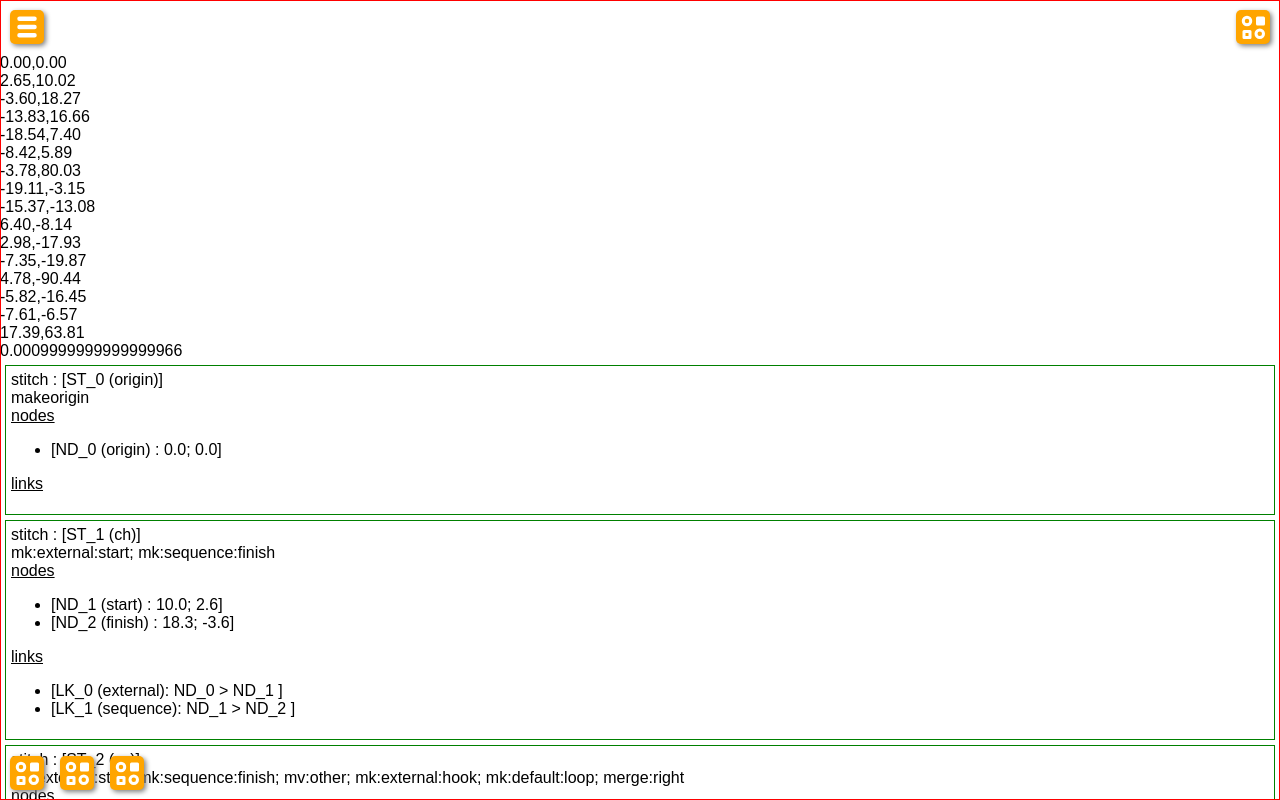
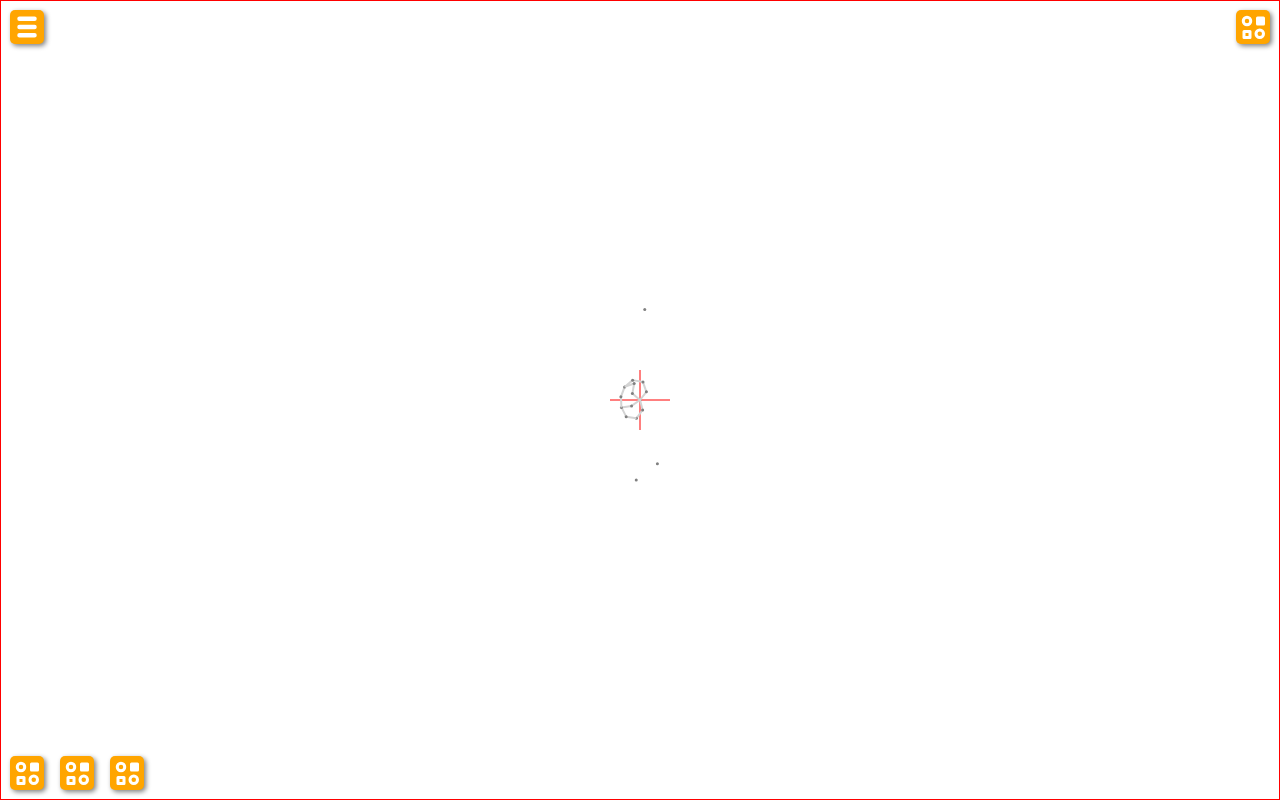
Before and after one commit to trekski/doilify, a Vue app: page / in a window 1280 px wide. Shown: the top 800 px of the page. Built offline with nearby package versions, Linux system fonts and the light colour scheme.

Commit message:
change stitch displaz to proper SVG elements - finally!

```diff
--- a/src/components/Doily.vue
+++ b/src/components/Doily.vue
@@ -1,23 +1,11 @@
 <template>
-  <div>
-    <br>
-    <br>
-    <br>
-    <div
-      v-for="(n, index) in all_nodes"
-      :key="index"
-    >
-    {{ n.getVector().getTxt(2)}}
-    </div>
-    <div>
-    {{ this.simulation.alpha() }}
-    </div>
+  <g>
     <Stitch
       v-for="(s, index) in stitches"
       :key="index"
       :stitch="s"
     />
-  </div>
+  </g>
 </template>
 
 <script>
--- a/src/components/MainGraph.vue
+++ b/src/components/MainGraph.vue
@@ -2,7 +2,6 @@
   <div
     id="graph_div"
   >
-    <Doily />
     <svg
       id="graph"
       ref="defaultFocus"
@@ -26,27 +25,12 @@
         :transform="`translate(${baseShiftX} ${baseShiftY}), scale(${graphScale}), rotate(${graphRotate}), translate(${shiftX} ${shiftY})`"
         @keydown="k"
       >
-        <circle
-          cx="0"
-          cy="0"
-          r="10"
-          :fill=" appState.editingMode == 'crochet' ? 'red' : 'green'"
-          title="moves with graph"
-        />
+        <g title="origin crosshair">
+          <line x1 ="-30" y1 ="0" x2="30" y2="0" stroke-widht="1" stroke="red"/>
+          <line x1 ="0" y1 ="-30" x2="0" y2="30" stroke-widht="1" stroke="red"/>
+        </g>
+        <Doily />
       </g>
-      <circle
-        :cx="baseShiftX"
-        :cy="baseShiftY"
-        r="5"
-        fill="blue"
-        title="always centerd"
-      />
-      <text
-        x="100"
-        y="100"
-      >
-        {{ touchData.info }}
-      </text>
     </svg>
   </div>
 </template>
@@ -288,7 +272,7 @@ export default {
   height: 100%;
   position: absolute;
   touch-action: none;
-  visibility: hidden;
+  _visibility: hidden;
 }
 
 #graph_div {
--- a/src/components/Stitch.vue
+++ b/src/components/Stitch.vue
@@ -1,26 +1,26 @@
 <template>
-  <div class="stitch">
-    stitch : {{ stitch.toString() }} <br>
-    {{ stitch.sequence }}<br>
-    <u>nodes</u>
-    <ul>
-      <li
-        v-for="(n, i) in stitch._nodes"
-        :key="i"
-      >
-        {{ n.toString() }}
-      </li>
-    </ul>
-    <u>links</u>
-    <ul>
-      <li
-        v-for="(l, i) in stitch._links"
-        :key="i"
-      >
-        {{ l.toString() }}
-      </li>
-    </ul>
-  </div>
+  <g class="stitch">
+    <line
+      v-for="(link, index) in stitch._links"
+      :key="index"
+      :x1 = "link.source.x"
+      :y1 = "link.source.y"
+      :x2 = "link.target.x"
+      :y2 = "link.target.y"
+      stroke="lightgray"
+      stroke-width="2px"
+
+    />
+    <circle
+      v-for="(node, index) in stitch._nodes"
+      :key="index"
+      :cx = "node.x"
+      :cy = "node.y"
+      r = "1.5"
+      fill="gray"
+      stroke="0"
+    />
+  </g>
 </template>
 
 <script>
```
